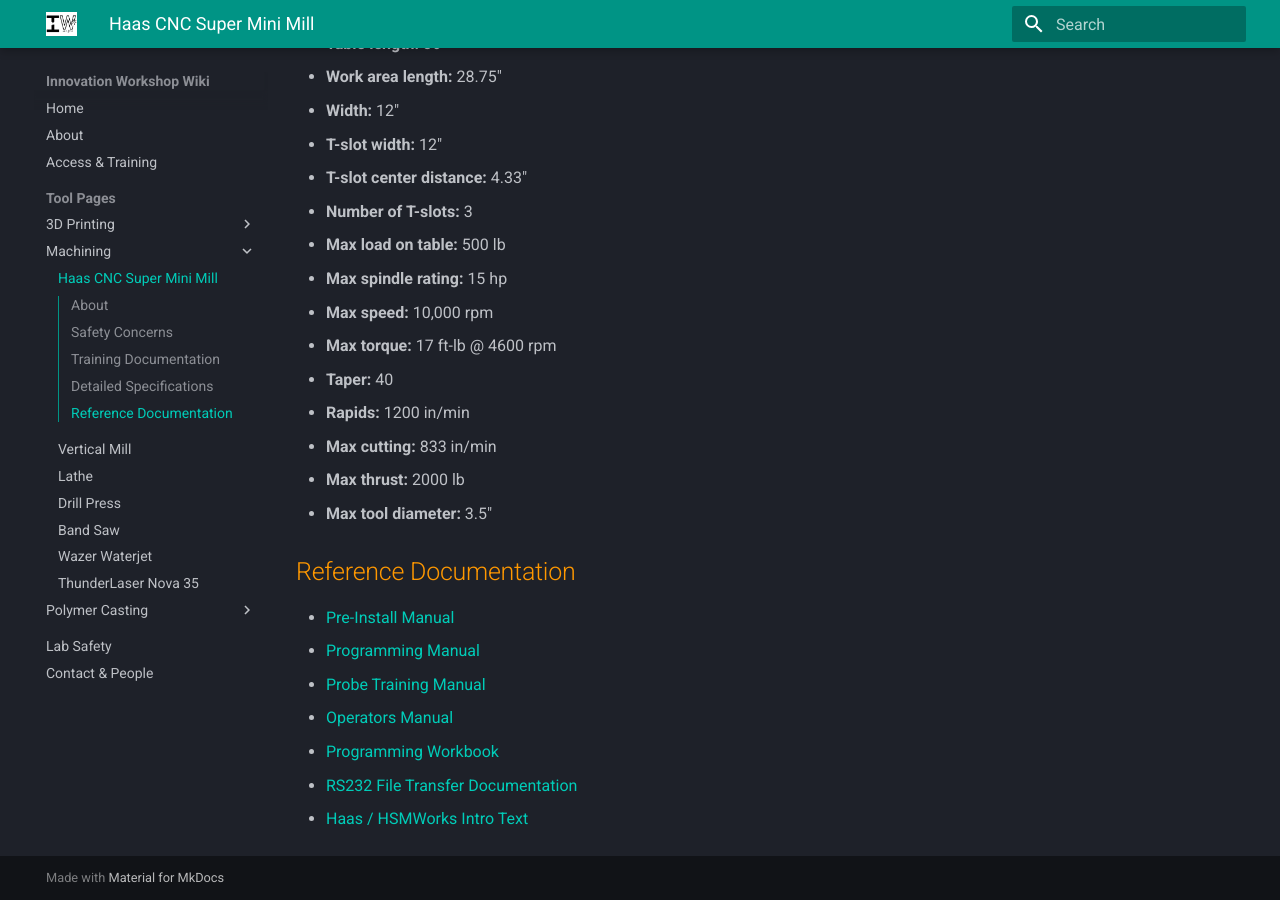
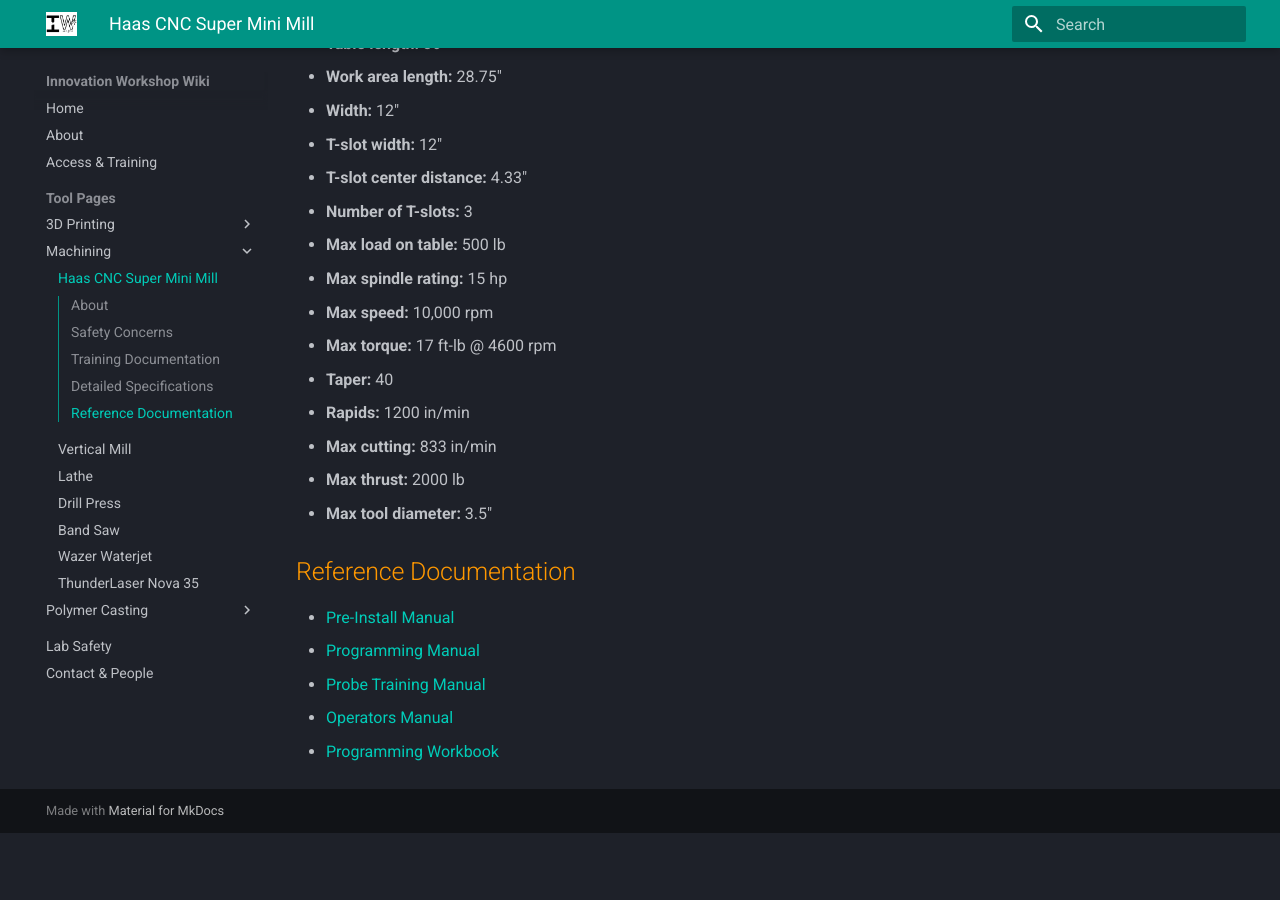
Before and after one commit to ucsb-innovation-workshop/ucsb-innovation-workshop.github.io, an MkDocs documentation site: the page built from docs/tools/haas.md, in a window 1280 px wide and 900 px high, scrolled down 1570 px. Built offline with MkDocs 1.6.1 and Material for MkDocs 9.7.7, drawn with Linux system fonts in a browser that asks for light colours; after the commit the page ends 2403 px from its top, so only the background shows below that.

Commit message:
Update haas.md

```diff
--- a/docs/tools/haas.md
+++ b/docs/tools/haas.md
@@ -65,10 +65,8 @@
 
 ## Reference Documentation
 
-- [Pre-Install Manual](./tools/haasminimill/haas-pre-install-manual.pdf)
-- [Programming Manual](./tools/haasminimill/haas_mill_programming_manual.pdf)
-- [Probe Training Manual](./tools/haasminimill/haas_mill_wips_probe_training_manual.pdf)
-- [Operators Manual](./tools/haasminimill/mill_operators_manual_96-8200_rev_b_october_2014.pdf)
-- [Programming Workbook](./tools/haasminimill/programming_workbook.pdf)
-- [RS232 File Transfer Documentation](./RS232%20file%20transfer%20documentation.md)
-- [Haas / HSMWorks Intro Text](./tools/haasminimill/nexgen_cam_cnc_book.pdf)
+- [Pre-Install Manual](./assets/haas-pre-install-manual.pdf)
+- [Programming Manual](./assets/haas_mill_programming_manual.pdf)
+- [Probe Training Manual](./assets/haas_mill_wips_probe_training_manual.pdf)
+- [Operators Manual](./assets/mill_operators_manual.pdf)
+- [Programming Workbook](./assets/programming_workbook.pdf)
```
